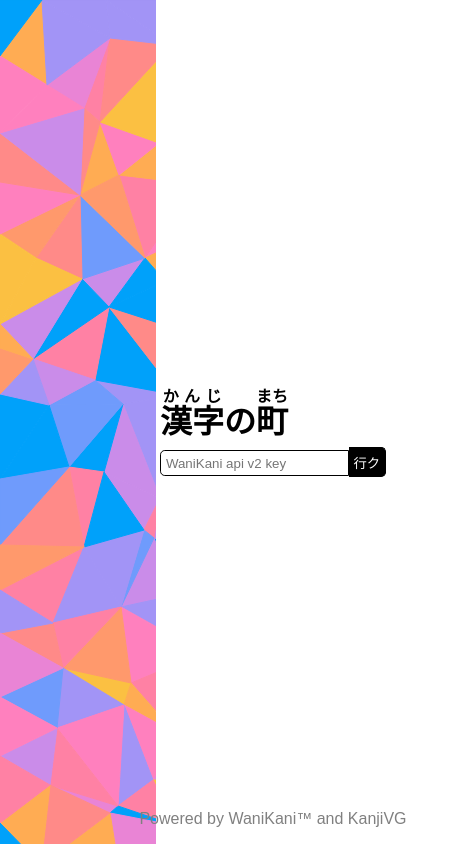
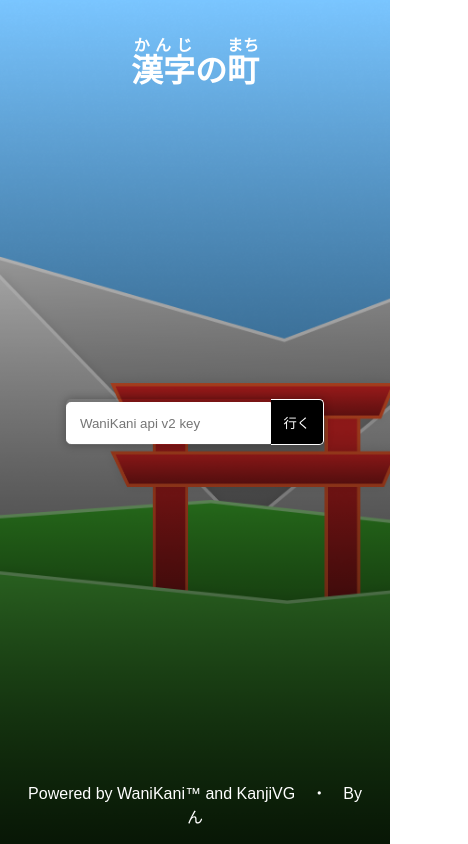
Before and after one commit to NoelNimstad/KanjiStad, a plain HTML site: page login.html in a window 390 px wide. Shown: the whole page, 468 px wide, since content can reach past the window. Drawn offline with Linux system fonts and the light colour scheme.

Commit message:
mobile support

```diff
--- a/css/draw.css
+++ b/css/draw.css
@@ -4,6 +4,7 @@ body
     height: 100vh;
     background-color: #eee;
     background-image: url("https://assets.wanikani.com/assets/default-v2/bg-texture-f915951af4e4baa78c241cff9ae477176056f54f669ff024c261eb1b08eb31e5.png");
+    overflow: hidden;
 }
 
 #container
@@ -155,3 +156,23 @@ h2
 {
     height: 100%;
 }
+
+@media screen and (max-width: 820px)
+{
+    #prompt
+    {
+        font-size: 50px;
+    }
+
+    .smol
+    {
+        font-size: 30px;
+        text-overflow: ellipsis;
+        white-space: nowrap;
+    }
+
+    .eigo
+    {
+        font-size: 20px;
+    }
+}
--- a/css/index.css
+++ b/css/index.css
@@ -5,7 +5,6 @@ body
     justify-content: center;
     padding-top: 5rem;
     height: 100vh;
-    overflow: hidden;
     font-family: sans-serif;
     background-color: #eee;
     background-image: url("https://assets.wanikani.com/assets/default-v2/bg-texture-f915951af4e4baa78c241cff9ae477176056f54f669ff024c261eb1b08eb31e5.png");
@@ -22,10 +21,12 @@ body
     box-shadow: 0 1px 10px rgba(0, 0, 0, 0.05);
     display: flex;
     justify-content: center;
+    z-index: 100;
 }
 
 .top-container
 {
+    padding: 0rem 1rem;
     width: 750px;
     height: 4rem;
     display: flex;
@@ -239,3 +240,64 @@ main > div
     margin-bottom: -1rem;
     font-size: 24px;
 }
+
+@media (max-width: 820px)
+{
+    main
+    {
+        display: block;
+        margin-left: auto;
+        margin-right: auto;
+    }
+
+    main > div
+    {
+        width: 100%;
+        display: flex;
+        justify-content: center;
+    }
+
+    .levels
+    {
+        width: 300px;
+    }
+
+    #welcome
+    {
+        font-size: 1rem;
+    }
+
+    .banana_container
+    {
+        width: 300px;
+        padding: 0.75rem;
+        margin-top: 1rem;
+        margin-bottom: 1rem;
+    }
+
+    .banana
+    {
+        width: calc(300px - 1.5rem) !important;
+    }
+
+    body
+    {
+        display: block;
+    }
+
+    #logout
+    {
+        position: static;
+        padding: 0.5rem 1rem;
+        display: block;
+        margin-left: auto;
+        margin-right: auto;
+        bottom: 0;
+    }
+
+    #level
+    {
+        position: relative;
+        text-align: center;
+    }
+}
--- a/css/login.css
+++ b/css/login.css
@@ -3,20 +3,27 @@ body
     margin: 0;
     height: 100vh;
     font-family: sans-serif;
-    display: flex;
     overflow: hidden;
+
+    background: url("../resources/login.png");
+    background-size: cover;
+    background-position: 0 center;
 }
 
-section.background
+.bg-f
 {
-    width: 40vw;
+    width: 100vw;
     height: 100vh;
-    background: url("../resources/grid.svg");
+    position: absolute;
+    top: 0;
+    left: 0;
+    z-index: -1;
+    background: linear-gradient(to bottom, rgba(0, 0, 0, 0), rgba(0, 0, 0, 0.8));
 }
 
 main
 {
-    width: 60vw;
+    width: 100vw;
     height: 100vh;
     display: flex;
     align-items: center;
@@ -44,10 +51,12 @@ main
 .jp
 {
     position: absolute;
-    text-align: center;;
+    top: 1rem;
+    text-align: center;
     cursor: default;
     font-size: 2rem;
     transition: 0.5s linear;
+    color: white;
 }
 
 .title:hover > .jp
@@ -73,13 +82,19 @@ main
     transform: translateY(-0.1rem) rotateX(0deg);
 }
 
+.input-section
+{
+    box-shadow: 0 0 10px 0 rgba(0, 0, 0, 0.3);
+    border-radius: 0.3rem;
+}
+
 input
 {
-    border: 1px solid black;
+    border: 0.1rem solid white;
     border-radius: 0.3rem;
     border-top-right-radius: 0;
     border-bottom-right-radius: 0;
-    padding: 0.3rem;
+    padding: 0.8rem;
     outline: none;
 }
 
@@ -88,9 +103,9 @@ button
     border-radius: 0.3rem;
     border-top-left-radius: 0;
     border-bottom-left-radius: 0;
-    border: 1px solid black;
+    border: 0.1rem solid white;
     border-left: none;
-    padding: 0.3rem;
+    padding: 0.8rem;
     background-color: black;
     color: white;
     cursor: pointer;
@@ -104,5 +119,6 @@ button
     position: absolute;
     bottom: 0;
     text-align: center;
-    color: gray;
+    color: white;
+    font-size: bold;
 }
--- a/login.html
+++ b/login.html
@@ -3,18 +3,16 @@
     <head>
         <link rel="stylesheet" href="css/login.css">
         <script src="js/login.js" defer></script>
+        <meta name="viewport" content="width=device-width, initial-scale=1" />
     </head>
     <body>
-        <section class="background"></section>
+        <div class="bg-f"></div>
         <main>
-            <div>
-                <div class="title">
-                    <h1 class="se"><span style="color:#fecb00;">Kanji</span> <span style="color:#005293;">Stad</span></h1>
-                    <h1 class="jp"><ruby>漢字<rt>かんじ</rt></ruby>の<ruby>町<rt>まち</rt></ruby></h1>
-                </div>
-                <input id="input" placeholder="WaniKani api v2 key"/><button id="button">行ク</button>
+            <h1 class="jp"><ruby>漢字<rt>かんじ</rt></ruby>の<ruby>町<rt>まち</rt></ruby></h1>
+            <div class="input-section">
+                <input id="input" placeholder="WaniKani api v2 key"/><button id="button">行く</button>
             </div>
-            <p class="credits">Powered by WaniKani™ and KanjiVG</p>
+            <p class="credits">Powered by WaniKani™ and KanjiVG　・　By ん</p>
         </main>
     </body>
 </html>
```
Also changed, not shown: draw.html (+1 -1 lines), index.html (+2 -1 lines), js/canvas/canvas.js (+34 -0 lines), resources/login.png (added), resources/login.svg (added).
